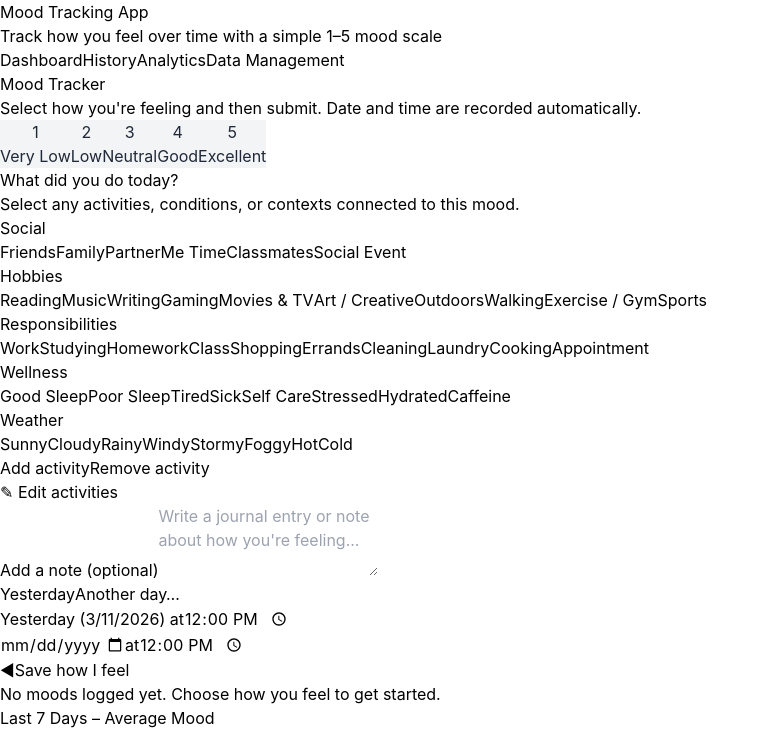
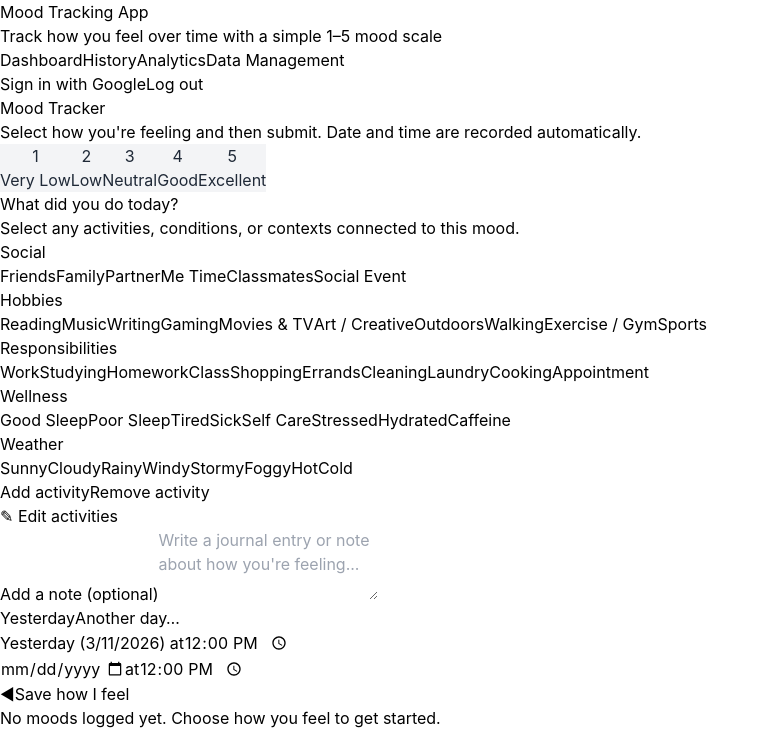
Before and after one commit to elenaanar/UCR-W26-CS205-Project, a React (Vite) app: page / in a window 1280 px wide. Shown: the top 732 px of the page, without its empty margins (0-770 px from the left). Built offline with nearby package versions, Linux system fonts and the light colour scheme.

Commit message:
added firebase setup and google auth

```diff
--- a/package.json
+++ b/package.json
@@ -12,6 +12,7 @@
     "@capacitor/cli": "^8.2.0",
     "@capacitor/core": "^8.2.0",
     "@capacitor/ios": "^8.2.0",
+    "firebase": "^12.10.0",
     "react": "^18.2.0",
     "react-dom": "^18.2.0",
     "recharts": "^2.10.3"
--- a/src/App.jsx
+++ b/src/App.jsx
@@ -8,8 +8,29 @@ import FileManager from './components/FileManager'
 import StreakCard from './components/StreakCard'
 import AnalyticsView from './components/AnalyticsView'
 
+import { signInWithPopup, signOut } from 'firebase/auth'
+import { auth, googleProvider } from './firebase/firebaseConfig'
+
 function App() {
   const [activeTab, setActiveTab] = useState('dashboard')
+
+  const handleGoogleLogin = async () => {
+    try {
+      const result = await signInWithPopup(auth, googleProvider)
+      console.log('Signed in user:', result.user)
+    } catch (error) {
+      console.error('Google sign-in error:', error)
+    }
+  }
+
+  const handleLogout = async () => {
+    try {
+      await signOut(auth)
+      console.log('Signed out')
+    } catch (error) {
+      console.error('Logout error:', error)
+    }
+  }
 
   return (
     <HealthDataProvider>
@@ -68,6 +89,23 @@ function App() {
               </button>
             </nav>
           </div>
+          {/* Google Login Buttons */}
+                    <div className="mb-4 flex gap-2">
+            <button
+              onClick={handleGoogleLogin}
+              className="px-4 py-2 bg-blue-600 text-white rounded-lg"
+            >
+              Sign in with Google
+            </button>
+
+            <button
+              onClick={handleLogout}
+              className="px-4 py-2 bg-gray-300 text-gray-800 rounded-lg"
+            >
+              Log out
+            </button>
+          </div>
+{/* Google Login Buttons */}
 
           {activeTab === 'dashboard' && (
             <div className="space-y-6">
--- /dev/null
+++ b/src/firebase/firebaseConfig.js
@@ -0,0 +1,22 @@
+// Import the Firebase SDKs used in the app
+import { initializeApp } from 'firebase/app'
+import { getFirestore } from 'firebase/firestore'
+import { getAuth, GoogleAuthProvider } from 'firebase/auth'
+// https://firebase.google.com/docs/web/setup#available-libraries
+
+// Your web app's Firebase configuration
+const firebaseConfig = {
+  apiKey: "AIzaSyBYNgUD0aO9MxmEWQeius10aKKdz6Yf7pk",
+  authDomain: "mood-tracker-b451f.firebaseapp.com",
+  projectId: "mood-tracker-b451f",
+  storageBucket: "mood-tracker-b451f.firebasestorage.app",
+  messagingSenderId: "834739937212",
+  appId: "1:834739937212:web:afe7f95aff4e33ed97d5b9"
+};
+
+// Initialize Firebase
+const app = initializeApp(firebaseConfig);
+
+export const auth = getAuth(app)
+export const db = getFirestore(app)
+export const googleProvider = new GoogleAuthProvider()
```
Also changed, not shown: 2 other files (tests, documents, lock files or other folders).
